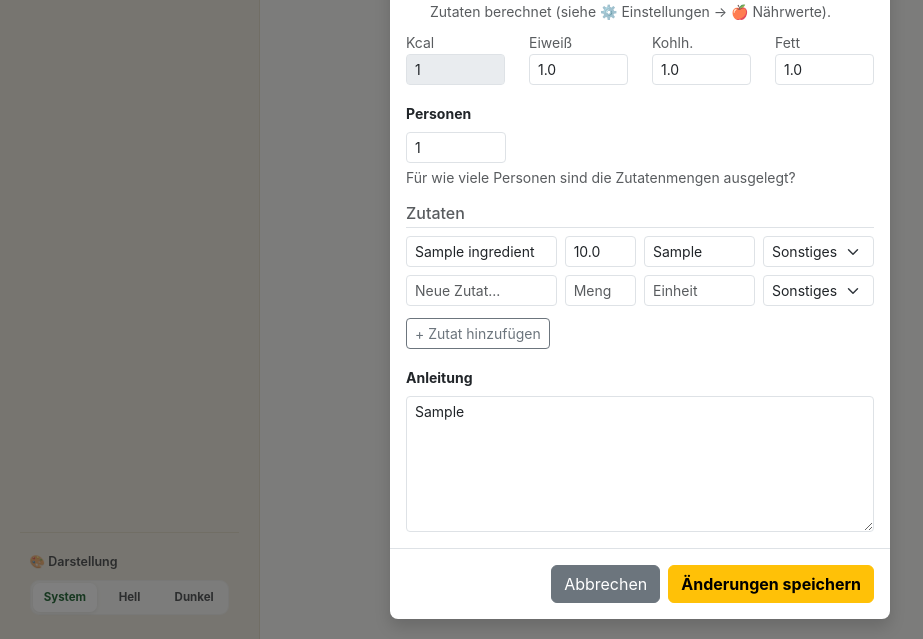
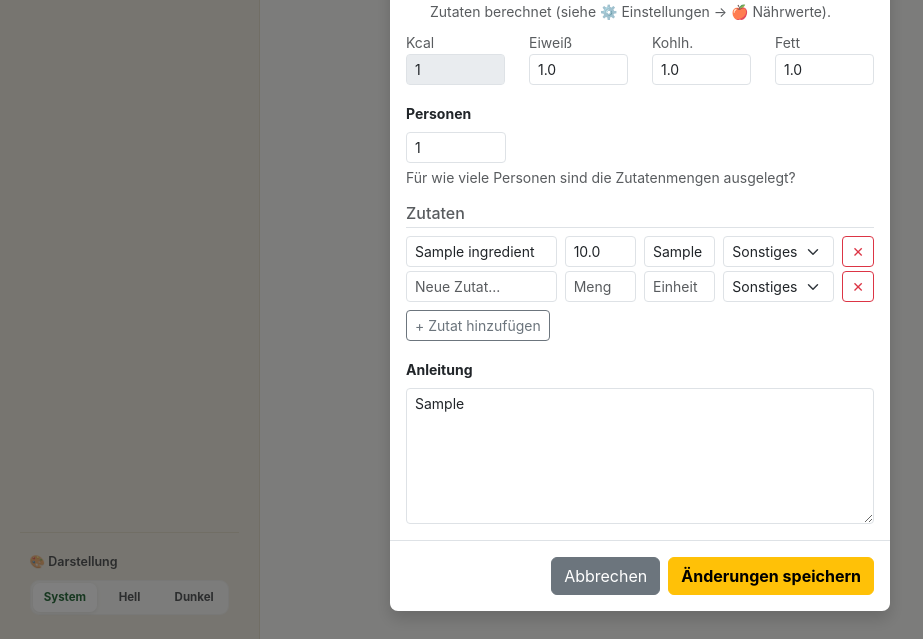
Before and after one commit to GurKeSaLaT/Speiseplan, a Flask app: page /manage/recipe/edit-list in a window 1280 px wide, after a click on "Bearbeiten ✏️". Shown: the part 665-1304 px from the top of the page, without its empty margins (0-923 px from the left). Run offline with Flask 3, Linux system fonts and the light colour scheme; tables that the repository leaves empty hold one stand-in row (values such as "Sample post"); some libraries are stand-ins or nearby versions.

Commit message:
Zutatenzeilen: Löschen-Button, breiterer Nährwert-Hinweis, Einheit aus Alias übernehmen
Jede Zutatenzeile beim Rezept anlegen/bearbeiten bekommt einen kleinen
✕-Button zum Entfernen. Der Alias-/Nährwert-Inline-Hinweis
(.ingredient-alias-hint) ist jetzt ein Geschwister der ganzen Feldzeile
statt in der schmalen Namens-Spalte verschachtelt zu sein - macht die dort
eingeblendete Nährwerte-Eingabe erst wirklich benutzbar. Beim Setzen eines
Alias wird außerdem automatisch die für die kanonische Zutat bereits
hinterlegte Einheit ins Einheit-Feld übernommen (nur wenn dort noch nichts
steht), damit neu gleichgesetzte Zutaten nicht direkt wieder mit
uneinheitlicher Einheit einsortiert werden.

Die dazugehörige Datenbereinigung (instance/speiseplan.db: 375 Zutaten-
Zeilen mit uneinheitlichen Einheiten innerhalb ihrer Alias-Gruppe auf eine
gemeinsame Einheit umgerechnet, z.B. "2 große Kartoffeln" -> "360g
Kartoffeln") läuft als separater Commit.

Co-Authored-By: Claude Sonnet 5 <noreply@anthropic.com>
Claude-Session: https://claude.ai/code/session_013hFCAr2RjYrLemGjnkq9mE

```diff
--- a/static/ingredient_alias_hint.js
+++ b/static/ingredient_alias_hint.js
@@ -126,20 +126,30 @@
         const box = document.createElement('div');
         box.className = 'mt-1 p-2 border rounded';
         box.innerHTML = `
-            <div class="text-danger small fw-bold mb-1">⚠️ Keine Nährwerte für „${escapeHtml(canonical)}" hinterlegt</div>
-            <div class="row g-1">
-                <div class="col-6 col-md-4">
+            <div class="text-danger small fw-bold mb-2">⚠️ Keine Nährwerte für „${escapeHtml(canonical)}" hinterlegt</div>
+            <div class="row g-2">
+                <div class="col-6 col-sm-3">
+                    <label class="form-label small text-muted mb-1">Bezug</label>
                     <select class="form-select form-select-sm nutrition-ref-unit">
                         <option value="g" selected>pro 100 g</option>
                         <option value="ml">pro 100 ml</option>
                         <option value="Stk">pro 1 Stk</option>
                     </select>
                 </div>
-                <div class="col-4 col-md-2"><input type="number" step="0.1" class="form-control form-control-sm nutrition-protein" placeholder="Eiweiß"></div>
-                <div class="col-4 col-md-2"><input type="number" step="0.1" class="form-control form-control-sm nutrition-carbs" placeholder="Kohlh."></div>
-                <div class="col-4 col-md-2"><input type="number" step="0.1" class="form-control form-control-sm nutrition-fat" placeholder="Fett"></div>
+                <div class="col-4 col-sm-3">
+                    <label class="form-label small text-muted mb-1">Eiweiß (g)</label>
+                    <input type="number" step="0.1" class="form-control form-control-sm nutrition-protein" placeholder="0">
+                </div>
+                <div class="col-4 col-sm-3">
+                    <label class="form-label small text-muted mb-1">Kohlh. (g)</label>
+                    <input type="number" step="0.1" class="form-control form-control-sm nutrition-carbs" placeholder="0">
+                </div>
+                <div class="col-4 col-sm-3">
+                    <label class="form-label small text-muted mb-1">Fett (g)</label>
+                    <input type="number" step="0.1" class="form-control form-control-sm nutrition-fat" placeholder="0">
+                </div>
             </div>
-            <button type="button" class="btn btn-sm btn-outline-danger mt-1 nutrition-set-btn">Nährwerte speichern</button>
+            <button type="button" class="btn btn-sm btn-outline-danger mt-2 nutrition-set-btn">Nährwerte speichern</button>
         `;
         // Kcal wird nirgends eingegeben, nur aus Eiweiß/Kohlenhydraten/Fett
         // errechnet (services/nutrition.py: compute_calories()) - hier gibt
@@ -162,9 +172,28 @@
             if (!ok) { alert('Hinweis: ' + (data.error || 'Alias konnte nicht gesetzt werden.')); return; }
             ALIASES[data.raw_name] = data.canonical_name;
             canonicalNames = new Set(Object.values(ALIASES));
+            fillUnitFromNutrition(hintEl, data.canonical_name);
             renderHint(hintEl, data.raw_name);
         })
         .catch(() => alert('Hinweis: Alias konnte nicht gesetzt werden.'));
+    }
+
+    /** Übernimmt beim Setzen eines Alias automatisch die für die
+     * kanonische Zutat bereits hinterlegte Einheit (reference_unit aus
+     * window.INGREDIENT_NUTRITION) in das Einheit-Feld DIESER Zutatenzeile
+     * - nur, wenn das Feld noch leer ist (ein bereits eingetragener Wert
+     * wird nie überschrieben) und nur, wenn überhaupt schon ein
+     * Nährwert-Eintrag existiert. Verhindert genau das Problem, dass
+     * gleichgesetzte Zutaten mit uneinheitlichen Einheiten in der
+     * Einkaufsliste als mehrere Posten auftauchen (siehe
+     * services/ingredient_aliases.py). */
+    function fillUnitFromNutrition(hintEl, canonicalName) {
+        const entry = NUTRITION[canonicalName];
+        if (!entry || !entry.reference_unit) return;
+        const unitInput = hintEl.closest('.ingredient-row')?.querySelector('[name="ing_unit[]"]');
+        if (unitInput && !unitInput.value.trim()) {
+            unitInput.value = entry.reference_unit;
+        }
     }
 
     function submitNutrition(canonicalName, box, name, hintEl) {
@@ -197,7 +226,7 @@
     }
 
     function hintContainerFor(input) {
-        return input.closest('.col-4, .col-12')?.querySelector('.ingredient-alias-hint') || null;
+        return input.closest('.ingredient-row')?.querySelector('.ingredient-alias-hint') || null;
     }
 
     document.body.addEventListener('input', event => {
--- a/templates/recipe_edit_list.html
+++ b/templates/recipe_edit_list.html
@@ -150,13 +150,13 @@
                     <div id="edit-ingredients-container{{ recipe.id }}">
                         {% for ing in recipe.ingredients %}
                         {% set disp = ingredient_display[ing.id] %}
-                        <div class="row g-2 mb-1">
+                        <div class="ingredient-row mb-1">
+                            <div class="row g-2">
                                 <div class="col-4">
                                     <input type="text" name="ing_name[]" class="form-control form-control-sm" value="{{ ing.name }}" list="ingredients-datalist" autocomplete="off">
-                                <div class="ingredient-alias-hint small mt-1"></div>
                                 </div>
                                 <div class="col-2"><input type="number" step="0.1" name="ing_amount[]" class="form-control form-control-sm" value="{{ disp[0] }}"></div>
-                            <div class="col-3"><input type="text" name="ing_unit[]" class="form-control form-control-sm" value="{{ disp[1] }}"></div>
+                                <div class="col-2"><input type="text" name="ing_unit[]" class="form-control form-control-sm" value="{{ disp[1] }}"></div>
                                 <div class="col-3">
                                     <select name="ing_category[]" class="form-select form-select-sm" title="Einkaufslisten-Kategorie">
                                         <option value="" {% if not ing.category %}selected{% endif %}>Sonstiges</option>
@@ -165,15 +165,20 @@
                                         {% endfor %}
                                     </select>
                                 </div>
+                                <div class="col-1 d-grid">
+                                    <button type="button" class="btn btn-sm btn-outline-danger" title="Zutat entfernen" onclick="this.closest('.ingredient-row').remove()">✕</button>
+                                </div>
+                            </div>
+                            <div class="ingredient-alias-hint small mt-1"></div>
                         </div>
                         {% endfor %}
-                        <div class="row g-2 mb-1">
+                        <div class="ingredient-row mb-1">
+                            <div class="row g-2">
                                 <div class="col-4">
                                     <input type="text" name="ing_name[]" class="form-control form-control-sm" placeholder="Neue Zutat..." list="ingredients-datalist" autocomplete="off">
-                                <div class="ingredient-alias-hint small mt-1"></div>
                                 </div>
                                 <div class="col-2"><input type="number" step="0.1" name="ing_amount[]" class="form-control form-control-sm" placeholder="Menge"></div>
-                            <div class="col-3"><input type="text" name="ing_unit[]" class="form-control form-control-sm" placeholder="Einheit"></div>
+                                <div class="col-2"><input type="text" name="ing_unit[]" class="form-control form-control-sm" placeholder="Einheit"></div>
                                 <div class="col-3">
                                     <select name="ing_category[]" class="form-select form-select-sm" title="Einkaufslisten-Kategorie">
                                         <option value="" selected>Sonstiges</option>
@@ -182,6 +187,11 @@
                                         {% endfor %}
                                     </select>
                                 </div>
+                                <div class="col-1 d-grid">
+                                    <button type="button" class="btn btn-sm btn-outline-danger" title="Zutat entfernen" onclick="this.closest('.ingredient-row').remove()">✕</button>
+                                </div>
+                            </div>
+                            <div class="ingredient-alias-hint small mt-1"></div>
                         </div>
                     </div>
                     <button type="button" class="btn btn-sm btn-outline-secondary mt-1" onclick="addEditIngredientField({{ recipe.id }})">+ Zutat hinzufügen</button>
@@ -308,15 +318,20 @@ document.addEventListener('DOMContentLoaded', () => {
 function addEditIngredientField(recipeId) {
     const container = document.getElementById('edit-ingredients-container' + recipeId);
     const div = document.createElement('div');
-    div.className = 'row g-2 mb-1';
+    div.className = 'ingredient-row mb-1';
     div.innerHTML = `
+        <div class="row g-2">
             <div class="col-4">
                 <input type="text" name="ing_name[]" class="form-control form-control-sm" placeholder="Neue Zutat..." list="ingredients-datalist" autocomplete="off">
-            <div class="ingredient-alias-hint small mt-1"></div>
             </div>
             <div class="col-2"><input type="number" step="0.1" name="ing_amount[]" class="form-control form-control-sm" placeholder="Menge"></div>
-        <div class="col-3"><input type="text" name="ing_unit[]" class="form-control form-control-sm" placeholder="Einheit"></div>
+            <div class="col-2"><input type="text" name="ing_unit[]" class="form-control form-control-sm" placeholder="Einheit"></div>
             <div class="col-3"><select name="ing_category[]" class="form-select form-select-sm" title="Einkaufslisten-Kategorie">${categoryOptionsHtml()}</select></div>
+            <div class="col-1 d-grid">
+                <button type="button" class="btn btn-sm btn-outline-danger" title="Zutat entfernen" onclick="this.closest('.ingredient-row').remove()">✕</button>
+            </div>
+        </div>
+        <div class="ingredient-alias-hint small mt-1"></div>
     `;
     container.appendChild(div);
 }
```
Also changed, not shown: templates/recipe_create.html (+16 -6 lines), tests/test_routes_recipes.py (+42 -0 lines). Lines whose indentation alone changed are shown as unchanged.
